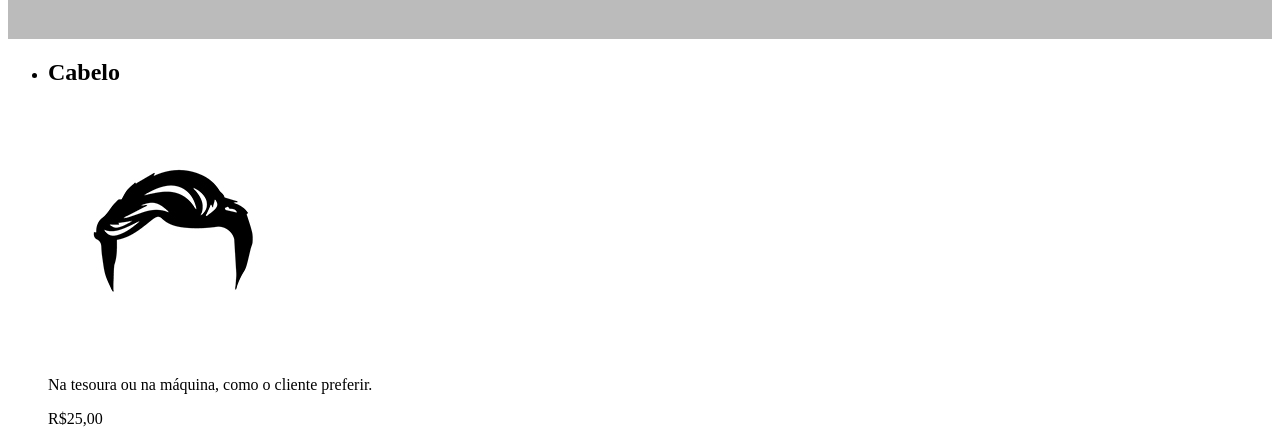
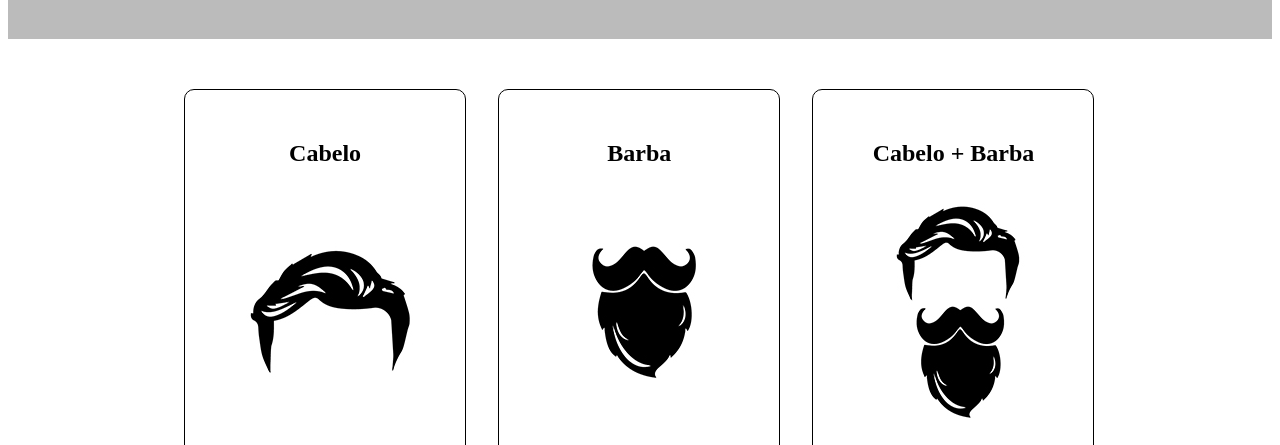
Before and after one commit to VictoriaUsuario/Barbearia-Victoria-Matos, a plain HTML site: page produtos.html in a window 1280 px wide. Shown: the part 328-773 px from the top of the page. Drawn offline with Linux system fonts and the light colour scheme.

Commit message:
29/05/2024

```diff
--- a/produtos.css
+++ b/produtos.css
@@ -30,7 +30,25 @@ nav a {
   font-size: 22px;
 }
 
-nav a:hover{
+nav a: hover{
   color: #C78C19;
   text-decoration: underline;
 }
+
+.produtos {
+  width: 940px;
+  margin: 0 auto;
+  padding: 50px;
+}
+
+.produtos li{
+  display: inline-block;
+  border: 1px solid #000000;
+border-radius: 10px;
+  text-align: center;
+  width: 30%;
+  vertical-align: top;
+  margin: 0 1.5%;
+  box-sizing: border-box;
+  padding: 30px 20px;
+}
```
